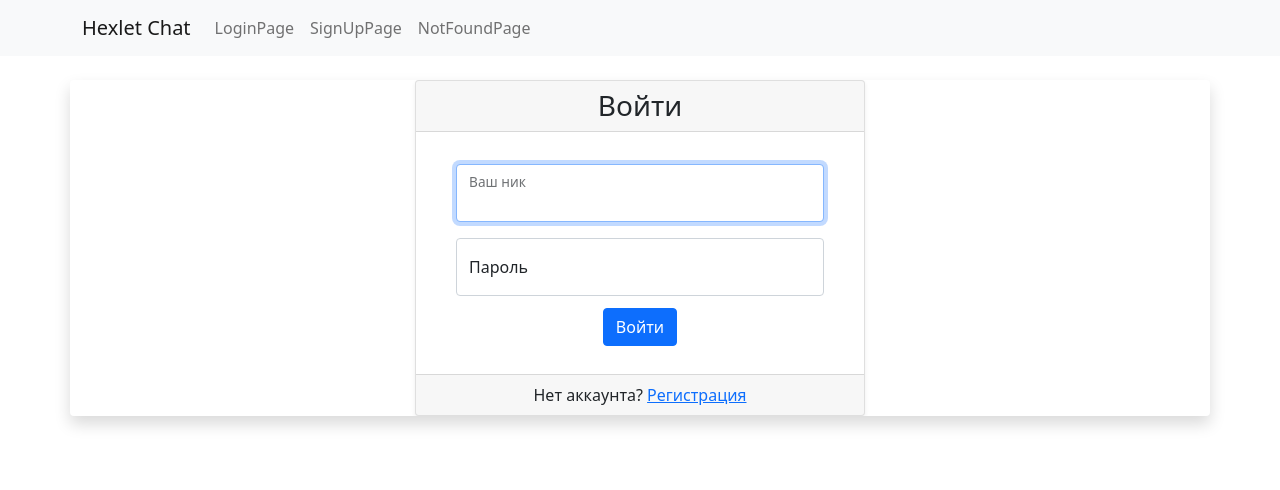
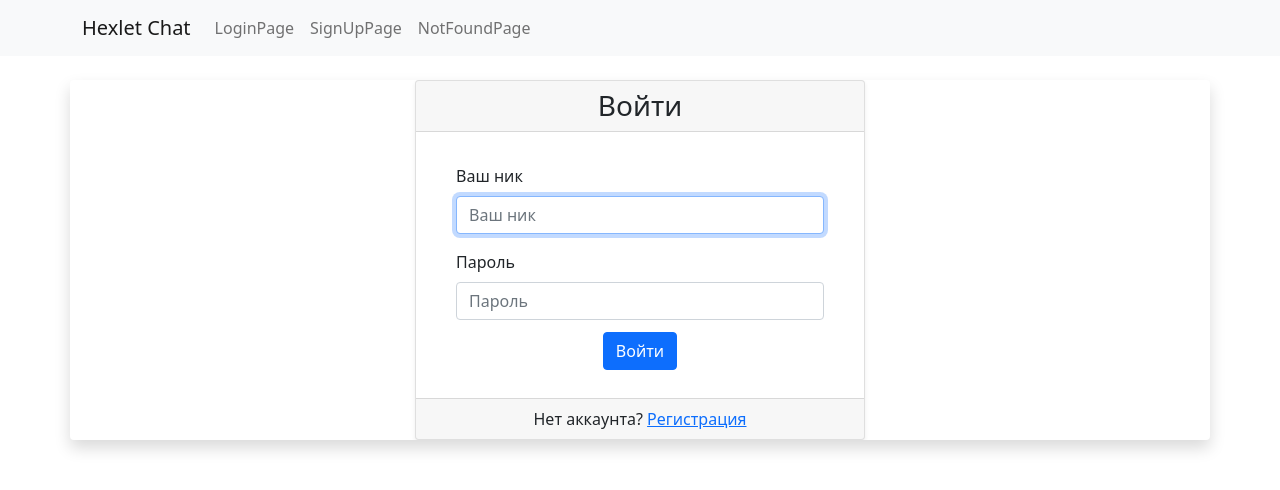
Before and after one commit to denivladislav/frontend-project-lvl4, a React app: page /login in a window 1280 px wide. Shown: the top 490 px of the page. Built offline with nearby package versions, Linux system fonts and the light colour scheme; no server answers; the HTML template or start-up script is replaced by a standard one.

Commit message:
form designed chaned due to hexlet tests

```diff
--- a/src/components/LoginPage.jsx
+++ b/src/components/LoginPage.jsx
@@ -67,7 +67,7 @@ export default () => {
           <Card.Body>
             <Form onSubmit={formik.handleSubmit} className="p-2">
               <Form.Group className="p-2 mx-2">
-                <FloatingLabel label={t('login.username')}>
+                <Form.Label htmlFor="username">{t('login.username')}</Form.Label>
                 <Form.Control
                   onChange={formik.handleChange}
                   value={formik.values.username}
@@ -85,10 +85,9 @@ export default () => {
                     </Form.Control.Feedback>
                   )
                   : null}
-                </FloatingLabel>
               </Form.Group>
               <Form.Group className="p-2 mx-2">
-                <FloatingLabel label={t('login.password')}>
+                <Form.Label htmlFor="password">{t('login.password')}</Form.Label>
                 <Form.Control
                   type="password"
                   onChange={formik.handleChange}
@@ -113,7 +112,6 @@ export default () => {
                     </Form.Control.Feedback>
                   )
                   : null}
-                </FloatingLabel>
               </Form.Group>
               <Col className="text-center">
                 <Button
```
Lines whose indentation alone changed are shown as unchanged.
